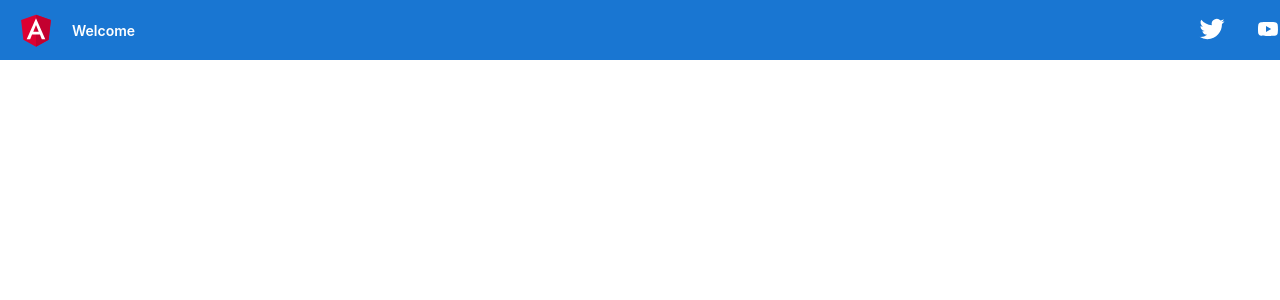
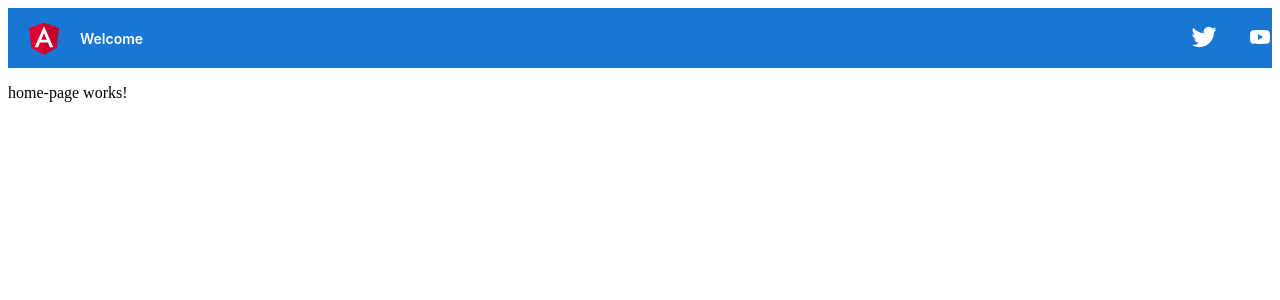
Before and after one commit to alexismundu/proyectoPAE, an Angular app in the folder client/: page / in a window 1280 px wide. Shown: the top 300 px of the page. Built offline with nearby package versions, Linux system fonts and the light colour scheme.

Commit message:
Add Home Page

```diff
--- a/client/src/app/app-routing.module.ts
+++ b/client/src/app/app-routing.module.ts
@@ -1,10 +1,10 @@
 import { NgModule } from '@angular/core';
 import { RouterModule, Routes } from '@angular/router';
-import { AppComponent } from './app.component';
 import { UsersComponent } from './components/users/users.component';
+import { HomePageComponent } from './views/home-page/home-page.component';
 
 const routes: Routes = [
-  { path: '', component: AppComponent },
+  { path: '', component: HomePageComponent },
   {
     path: 'users',
     component: UsersComponent,
--- a/client/src/app/app.module.ts
+++ b/client/src/app/app.module.ts
@@ -6,9 +6,10 @@
 import { UsersComponent } from './components/users/users.component';
 import { HttpClientModule } from '@angular/common/http';
 import { TopBarComponent } from './components/top-bar/top-bar.component';
+import { HomePageComponent } from './views/home-page/home-page.component';
 
 @NgModule({
-  declarations: [AppComponent, UsersComponent, TopBarComponent],
+  declarations: [AppComponent, UsersComponent, TopBarComponent, HomePageComponent],
   imports: [BrowserModule, AppRoutingModule, HttpClientModule],
   providers: [],
   bootstrap: [AppComponent],
--- a/client/src/app/components/top-bar/top-bar.component.scss
+++ b/client/src/app/components/top-bar/top-bar.component.scss
@@ -26,10 +26,6 @@
 }
 
 .toolbar {
-  position: absolute;
-  top: 0;
-  left: 0;
-  right: 0;
   height: 60px;
   display: flex;
   align-items: center;
--- /dev/null
+++ b/client/src/app/views/home-page/home-page.component.html
@@ -0,0 +1 @@
+<p>home-page works!</p>
--- /dev/null
+++ b/client/src/app/views/home-page/home-page.component.ts
@@ -0,0 +1,15 @@
+import { Component, OnInit } from '@angular/core';
+
+@Component({
+  selector: 'app-home-page',
+  templateUrl: './home-page.component.html',
+  styleUrls: ['./home-page.component.scss']
+})
+export class HomePageComponent implements OnInit {
+
+  constructor() { }
+
+  ngOnInit(): void {
+  }
+
+}
```
Also changed, not shown: client/src/app/views/home-page/home-page.component.scss (added), 1 other file (tests, documents, lock files or other folders).
